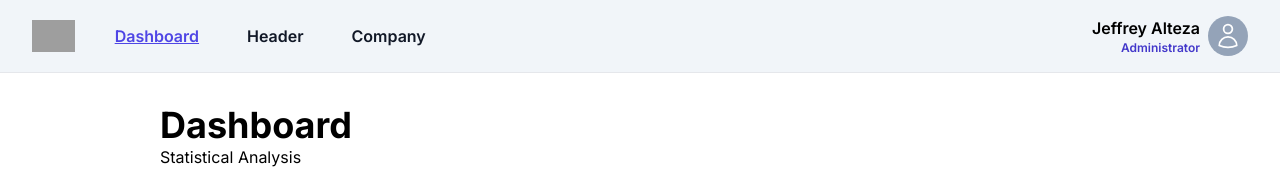
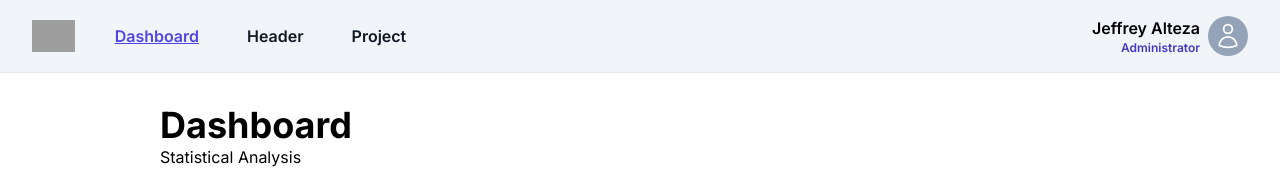
Before and after one commit to JeffAlteza/admin-panel, a Next.js app: page / in a window 1280 px wide. Shown: the top 169 px of the page. Built offline with nearby package versions, Linux system fonts and the light colour scheme; grey boxes are pictures that could not be loaded.

Commit message:
add project to navbar

```diff
--- a/src/components/navigation/navBar.jsx
+++ b/src/components/navigation/navBar.jsx
@@ -5,6 +5,7 @@ import { Dialog, Popover,} from "@headlessui/react";
 import {
   ArrowRightOnRectangleIcon,
   Bars3Icon,
+  ComputerDesktopIcon,
   HomeIcon,
   SquaresPlusIcon,
   UserCircleIcon,
@@ -26,9 +27,9 @@ const links = [
     title: "Header",
   },
   {
-    href: "/header/view-header",
-    icon: <SquaresPlusIcon className="h-6 w-6" />,
-    title: "Event",
+    href: "/project",
+    icon: <ComputerDesktopIcon className="h-6 w-6" />,
+    title: "Project",
   },
 ];
 
@@ -94,14 +95,14 @@ export default function NavBar() {
             Header
           </Link>
 
-          <a
-            href="#"
+          <Link
+            href="/project"
             className={`text-md font-semibold leading-6 ${
-              currentRoute === "/company" ? "text-primary underline" : "text-gray-900"
+              currentRoute === "/project" ? "text-primary underline" : "text-gray-900"
             } hover:text-primary active:text-primary_active`}
           >
-            Company
-          </a>
+            Project
+          </Link>
         </Popover.Group>
         <div className="hidden lg:flex lg:flex-1 lg:justify-end items-center">
           <a href="#" className="-mx-3 block font-semibold text-md justify-end">
```
